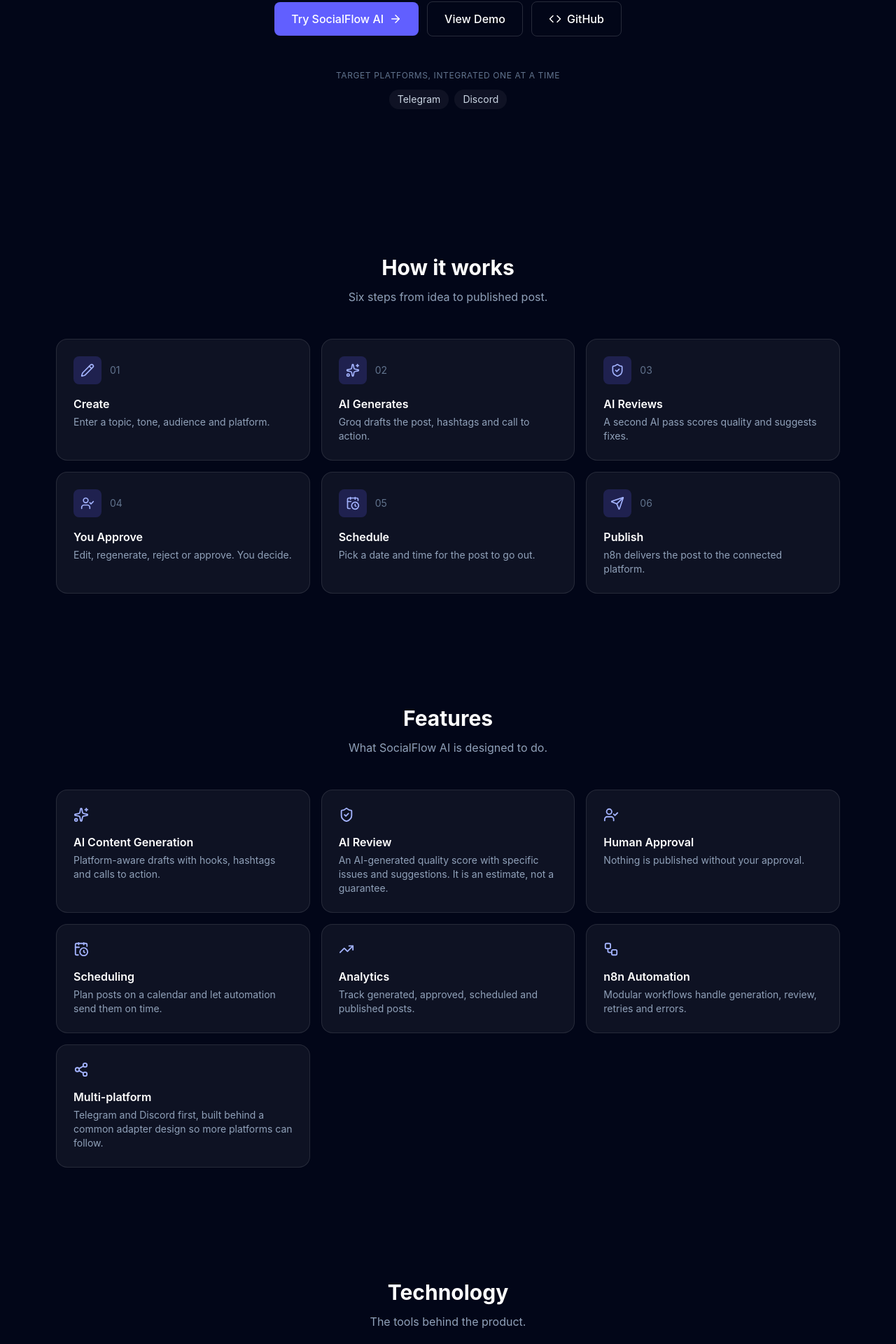
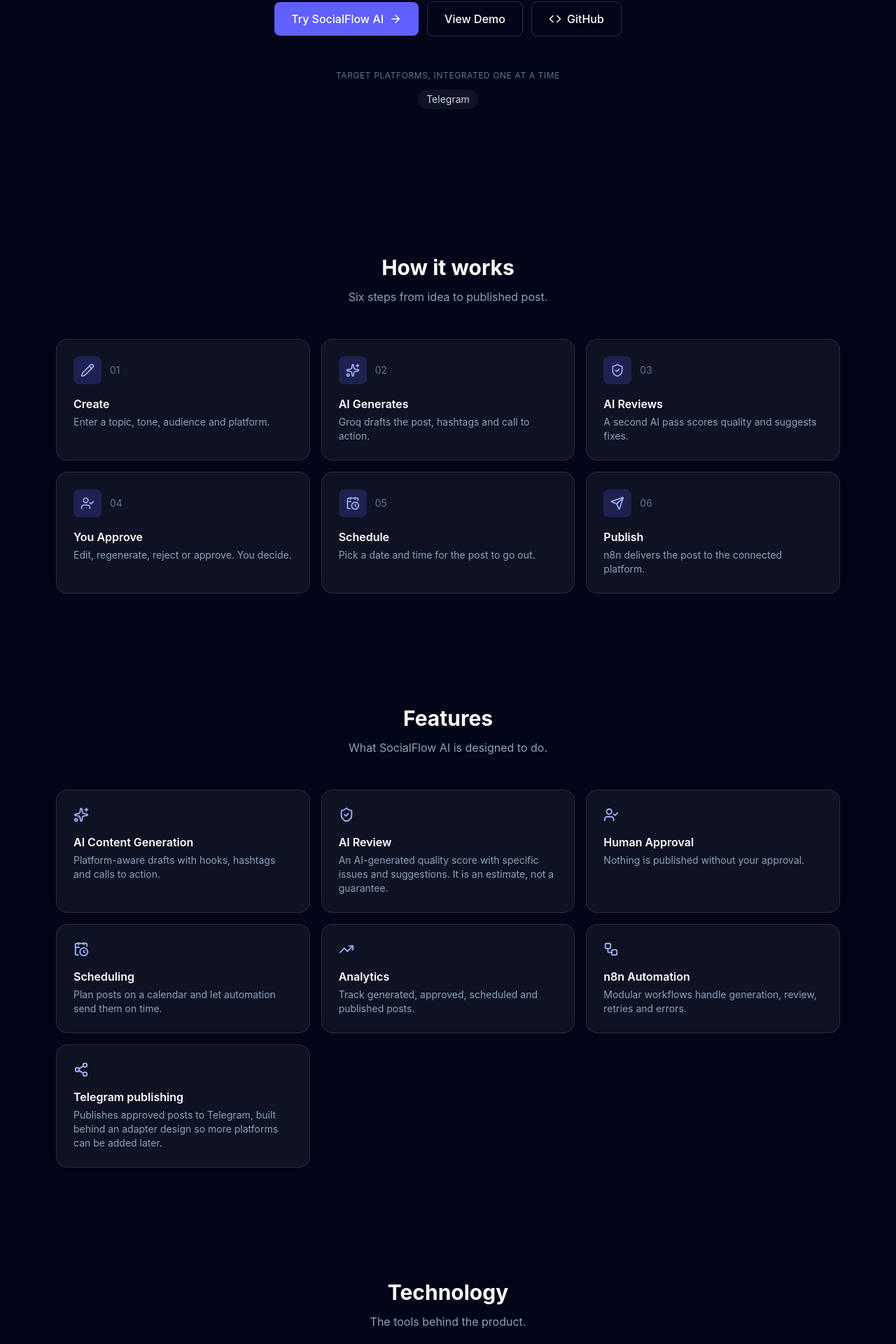
Before and after one commit to safa-kaware/socialflow-ai, a React (Vite) app in the folder frontend/: page / in a window 1280 px wide. Shown: the part 574-2494 px from the top of the page at 70% size. Built offline with nearby package versions, Linux system fonts and the light colour scheme.

Commit message:
chore: make the app Telegram-only and remove mock data

```diff
--- a/frontend/api/generate.js
+++ b/frontend/api/generate.js
@@ -1,7 +1,7 @@
 
 export const config = { maxDuration: 60 };
 
-const PLATFORMS = ['Telegram', 'Discord'];
+const PLATFORMS = ['Telegram'];
 const CONTENT_TYPES = ['Educational', 'Thought Leadership', 'Promotional', 'Announcement', 'Tips', 'Question', 'Story', 'Motivational'];
 const TONES = ['Professional', 'Friendly', 'Inspirational', 'Technical', 'Conversational', 'Bold'];
 const LENGTHS = ['Short', 'Medium', 'Long'];
--- a/frontend/src/components/landing/Architecture.jsx
+++ b/frontend/src/components/landing/Architecture.jsx
@@ -27,11 +27,11 @@
         <Arrow />
         <Node title="n8n" sub="Workflows: generate, review, approve, schedule, publish" accent />
         <Arrow />
-        <div className="grid grid-cols-2 gap-3 sm:grid-cols-4">
+        <div className="grid grid-cols-2 gap-3 sm:grid-cols-3">
         <Node title="Groq" sub="AI" />
         <Node title="Supabase" sub="Data" />
         <Node title="Telegram" />
-        <Node title="Discord" />
+
 </div>
       </div>
     </Section>
--- a/frontend/src/components/landing/Features.jsx
+++ b/frontend/src/components/landing/Features.jsx
@@ -8,7 +8,7 @@
   { icon: CalendarClock, title: 'Scheduling', text: 'Plan posts on a calendar and let automation send them on time.' },
   { icon: TrendingUp, title: 'Analytics', text: 'Track generated, approved, scheduled and published posts.' },
   { icon: Workflow, title: 'n8n Automation', text: 'Modular workflows handle generation, review, retries and errors.' },
- { icon: Share2, title: 'Multi-platform', text: 'Telegram and Discord first, built behind a common adapter design so more platforms can follow.' },
+ { icon: Share2, title: 'Telegram publishing', text: 'Publishes approved posts to Telegram, built behind an adapter design so more platforms can be added later.' },
 ]
 
 export default function Features() {
--- a/frontend/src/components/landing/Hero.jsx
+++ b/frontend/src/components/landing/Hero.jsx
@@ -2,7 +2,7 @@
 import { ArrowRight, Code } from 'lucide-react'
 import { GITHUB_URL, APP_PATH } from '../../config'
 
-const platforms = ['Telegram', 'Discord']
+const platforms = ['Telegram']
 
 export default function Hero() {
   return (
--- a/frontend/src/components/landing/TechStack.jsx
+++ b/frontend/src/components/landing/TechStack.jsx
@@ -8,7 +8,6 @@
   { name: 'Supabase', role: 'PostgreSQL database' },
   { name: 'REST APIs', role: 'Backend layer' },
   { name: 'Telegram Bot API', role: 'Publishing' },
- { name: 'Discord Webhooks', role: 'Publishing' },
   { name: 'LinkedIn API', role: 'Publishing' },
   { name: 'Vercel', role: 'Hosting' },
   { name: 'GitHub', role: 'Source control' },
--- a/frontend/src/pages/app/Analytics.jsx
+++ b/frontend/src/pages/app/Analytics.jsx
@@ -39,7 +39,7 @@
   .map(([key, s]) => ({ name: s.label, value: count(key), color: COLORS[key] }))
   .filter((d) => d.value > 0)
 
-const byPlatform = ['Telegram', 'Discord'].map((name) => ({
+const byPlatform = ['Telegram'].map((name) => ({
   name,
   posts: posts.filter((p) => p.platform === name).length,
 }))
--- a/frontend/src/pages/app/Automation.jsx
+++ b/frontend/src/pages/app/Automation.jsx
@@ -7,7 +7,7 @@
   'Approval',
   'Scheduling',
   'Telegram publishing',
-  'Discord publishing',
+
 ]
 
 const pipeline = ['Trigger', 'Generate', 'Review', 'Decision', 'Approve', 'Schedule', 'Publish']
--- a/frontend/src/pages/app/Create.jsx
+++ b/frontend/src/pages/app/Create.jsx
@@ -130,9 +130,8 @@
           <div className="grid gap-4 sm:grid-cols-2">
             <Field label="Platform">
               <select className={inputCls} value={form.platform} onChange={set('platform')}>
-                <option value="Telegram">Telegram</option>
-                <option value="Discord" disabled>Discord (coming soon)</option>
-              </select>
+  <option value="Telegram">Telegram</option>
+</select>
             </Field>
             <Field label="Length">
               <select className={inputCls} value={form.length} onChange={set('length')}>
--- a/frontend/src/pages/app/History.jsx
+++ b/frontend/src/pages/app/History.jsx
@@ -61,7 +61,7 @@
         <select className={inputCls} value={platform} onChange={(e) => setPlatform(e.target.value)}>
           <option value="all">All platforms</option>
           <option value="Telegram">Telegram</option>
-          <option value="Discord">Discord</option>
+
         </select>
 
         <input
--- a/frontend/src/pages/app/Settings.jsx
+++ b/frontend/src/pages/app/Settings.jsx
@@ -1,4 +1,4 @@
-const platforms = ['Telegram', 'Discord']
+const platforms = ['Telegram']
 
 const rules = [
   { label: 'Auto-approve score threshold', value: '80' },
```
